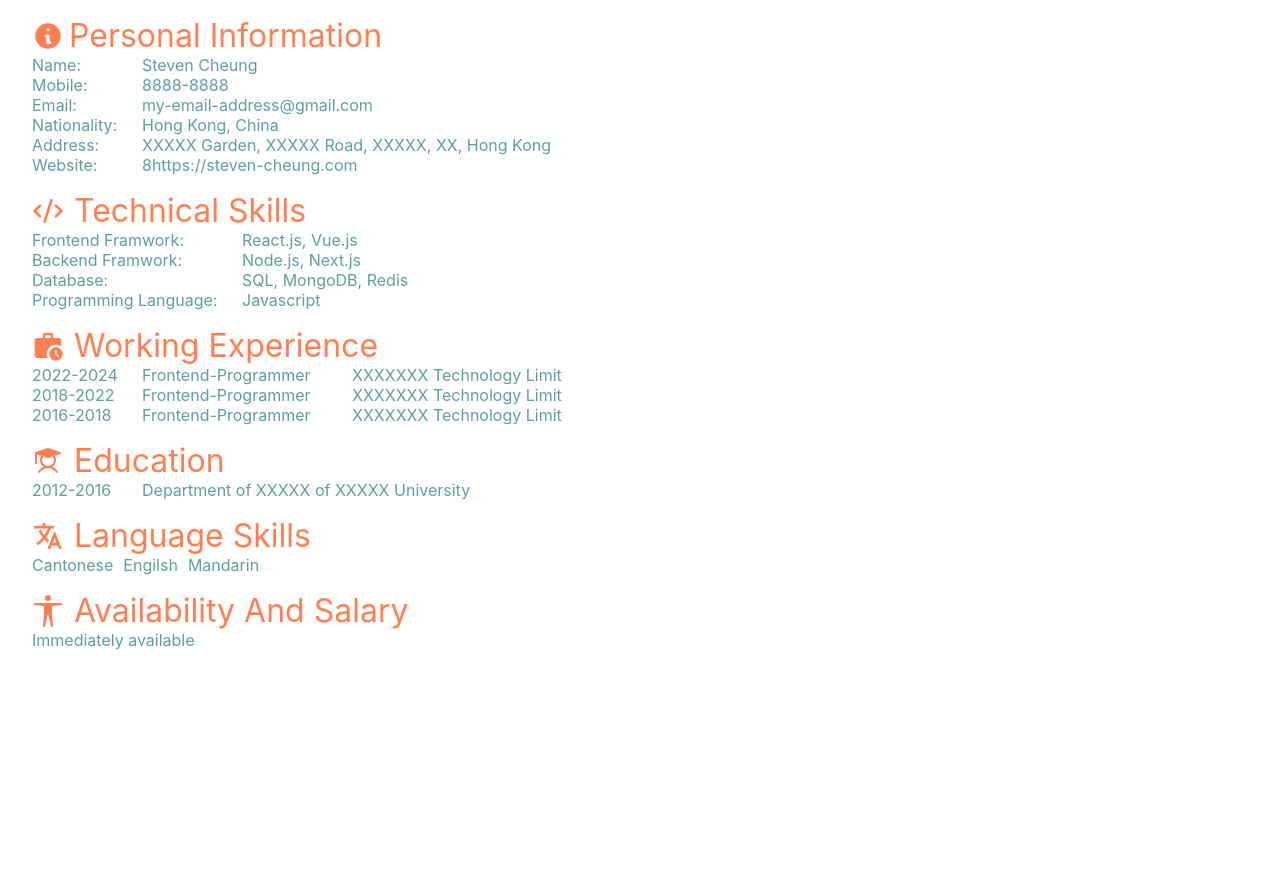
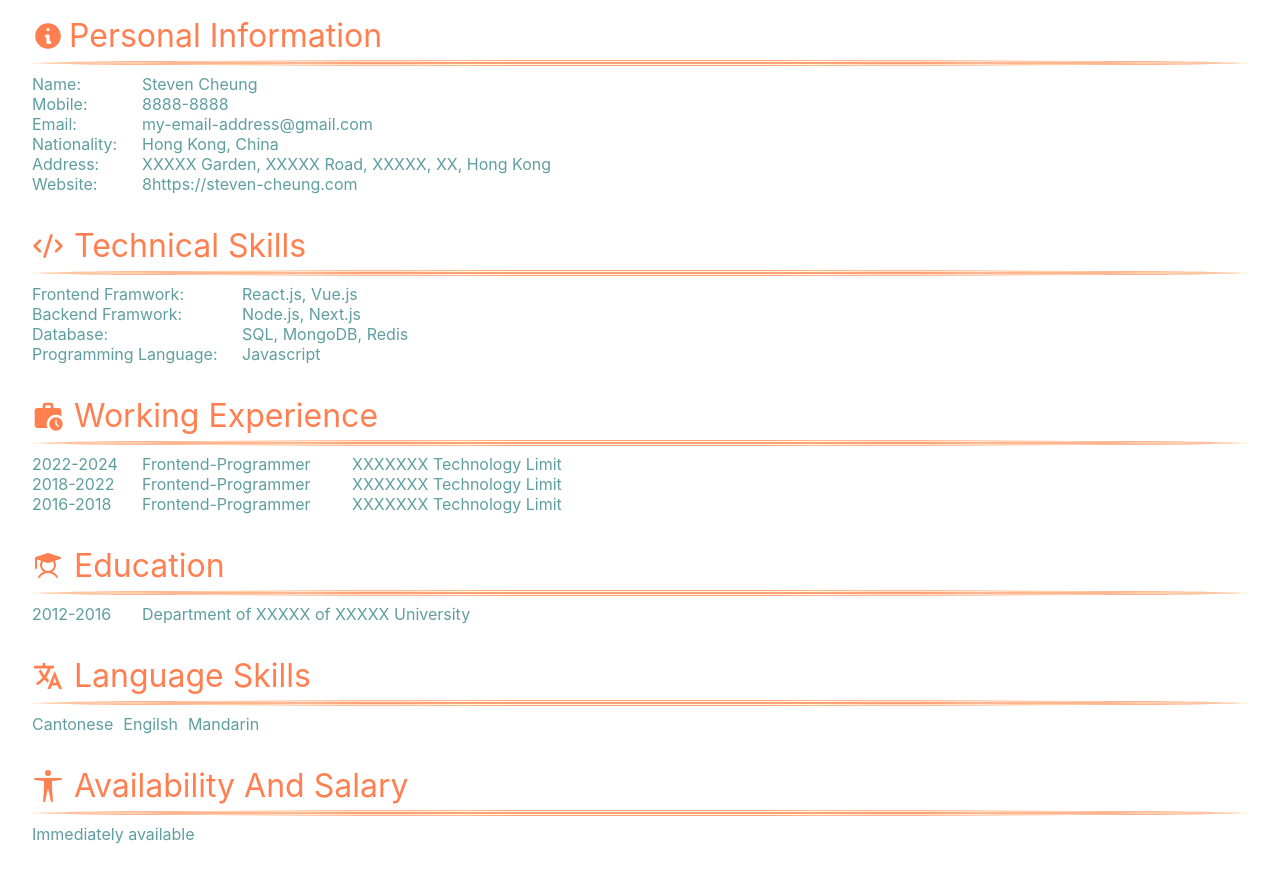
Before and after one commit to Steven-CheungSiuFung/my-resume-template, a React (Create React App) app: page / in a window 1280 px wide. Before the commit the page ends 800 px from the top, so only its background shows below. Built offline with nearby package versions, Linux system fonts and the light colour scheme.

Commit message:
create split-line component

```diff
--- a/src/components/session-container/session-container.style.css
+++ b/src/components/session-container/session-container.style.css
@@ -1,6 +1,6 @@
 .session-container {
     margin-top: 1rem;
-    margin-bottom: 1rem;
+    margin-bottom: 2rem;
     margin-left: 2rem;
     margin-right: 2rem;
 }
--- /dev/null
+++ b/src/components/split-line/split-line.component.jsx
@@ -0,0 +1,9 @@
+import './split-line.style.css';
+
+function SplitLine() {
+    return (
+        <div className='split-line'></div>
+    )
+}
+
+export default SplitLine;
--- /dev/null
+++ b/src/components/split-line/split-line.style.css
@@ -0,0 +1,9 @@
+.split-line {
+    height: 0px;
+    width: auto;
+    margin: 5px 0px 8px 0px;
+    background-color: lightyellow;
+    border-radius: 100%;
+    border-style: double;
+    border-color: lightsalmon;
+}
--- a/src/sessions/availability-and-salary/availability-and-salary.component.jsx
+++ b/src/sessions/availability-and-salary/availability-and-salary.component.jsx
@@ -3,6 +3,7 @@ import SessionContainer from "../../components/session-container/session-contain
 import SubTitle from "../../components/sub-title/sub-title.component";
 import Text from "../../components/text/text.component";
 import Spacer from "../../components/spacer/spacer.component";
+import SplitLine from "../../components/split-line/split-line.component";
 
 import { BsUniversalAccess } from "react-icons/bs";
 
@@ -12,6 +13,7 @@ function AvailabilityAndSalary() {
     return (
         <SessionContainer>
             <SubTitle><BsUniversalAccess /><Spacer />Availability And Salary</SubTitle>
+            <SplitLine />
             <Text>Immediately available</Text>
         </SessionContainer>
     )
--- a/src/sessions/education/education.component.jsx
+++ b/src/sessions/education/education.component.jsx
@@ -4,6 +4,7 @@ import LineWrapper from "../../components/line-wrapper/line-wrapper.component";
 import SubTitle from "../../components/sub-title/sub-title.component";
 import Text from "../../components/text/text.component";
 import Spacer from "../../components/spacer/spacer.component";
+import SplitLine from "../../components/split-line/split-line.component";
 
 import { PiStudentFill } from "react-icons/pi";
 
@@ -13,6 +14,7 @@ function Education() {
     return (
         <SessionContainer>
             <SubTitle><PiStudentFill /><Spacer />Education</SubTitle>
+            <SplitLine />
             <LineWrapper columns="100px 1fr"><Text>2012-2016</Text><Text>Department of XXXXX of XXXXX University</Text></LineWrapper>
         </SessionContainer>
     )
--- a/src/sessions/language-skills/language-skills.component.jsx
+++ b/src/sessions/language-skills/language-skills.component.jsx
@@ -4,6 +4,7 @@ import LineWrapper from "../../components/line-wrapper/line-wrapper.component";
 import SubTitle from "../../components/sub-title/sub-title.component";
 import Text from "../../components/text/text.component";
 import Spacer from "../../components/spacer/spacer.component";
+import SplitLine from "../../components/split-line/split-line.component";
 
 import { IoLanguageSharp } from "react-icons/io5";
 
@@ -13,6 +14,7 @@ function LanguageSkills() {
     return (
         <SessionContainer>
             <SubTitle><IoLanguageSharp /><Spacer />Language Skills</SubTitle>
+            <SplitLine />
             <LineWrapper columns="repeat(3,max-content)"><Text>Cantonese</Text><Text>Engilsh</Text><Text>Mandarin</Text></LineWrapper>
         </SessionContainer>
     )
--- a/src/sessions/personal-profile/personal-profile.component.jsx
+++ b/src/sessions/personal-profile/personal-profile.component.jsx
@@ -1,6 +1,7 @@
 import SubTitle from '../../components/sub-title/sub-title.component';
 import Text from '../../components/text/text.component';
 import Spacer from '../../components/spacer/spacer.component';
+import SplitLine from '../../components/split-line/split-line.component';
 
 import SessionContainer from '../../components/session-container/session-container.component';
 import LineWrapper from '../../components/line-wrapper/line-wrapper.component';
@@ -13,6 +14,7 @@ function PersonalProfile() {
     return (
         <SessionContainer>
             <SubTitle> <HiInformationCircle /><Spacer position="left" size="5px" />Personal Information</SubTitle>
+            <SplitLine />
             <LineWrapper><Text>Name:</Text><Text>Steven Cheung</Text></LineWrapper>
             <LineWrapper><Text>Mobile:</Text><Text>8888-8888</Text></LineWrapper>
             <LineWrapper><Text>Email:</Text><Text>my-email-address@gmail.com</Text></LineWrapper>
--- a/src/sessions/technical-skills/technical-skills.component.jsx
+++ b/src/sessions/technical-skills/technical-skills.component.jsx
@@ -1,6 +1,7 @@
 import SubTitle from "../../components/sub-title/sub-title.component";
 import Text from "../../components/text/text.component";
 import Spacer from "../../components/spacer/spacer.component";
+import SplitLine from "../../components/split-line/split-line.component";
 
 import SessionContainer from "../../components/session-container/session-container.component";
 import LineWrapper from "../../components/line-wrapper/line-wrapper.component";
@@ -13,6 +14,7 @@ function TechnicalSkills() {
     return (
         <SessionContainer>
             <SubTitle><LuCodeXml /><Spacer />Technical Skills</SubTitle>
+            <SplitLine />
             <LineWrapper columns="200px 1fr"><Text>Frontend Framwork:</Text><Text>React.js, Vue.js</Text></LineWrapper>
             <LineWrapper columns="200px 1fr"><Text>Backend Framwork:</Text><Text>Node.js, Next.js</Text></LineWrapper>
             <LineWrapper columns="200px 1fr"><Text>Database:</Text><Text>SQL, MongoDB, Redis</Text></LineWrapper>
--- a/src/sessions/working-experience/working-experience.component.jsx
+++ b/src/sessions/working-experience/working-experience.component.jsx
@@ -4,6 +4,7 @@ import LineWrapper from "../../components/line-wrapper/line-wrapper.component";
 import SubTitle from "../../components/sub-title/sub-title.component";
 import Text from "../../components/text/text.component";
 import Spacer from "../../components/spacer/spacer.component";
+import SplitLine from "../../components/split-line/split-line.component";
 
 import { MdWorkHistory } from "react-icons/md";
 
@@ -13,6 +14,7 @@ function WorkingExperience() {
     return (
         <SessionContainer>
             <SubTitle><MdWorkHistory /><Spacer />Working Experience</SubTitle>
+            <SplitLine />
             <LineWrapper columns="100px 200px 1fr"><Text>2022-2024</Text><Text>Frontend-Programmer</Text><Text>XXXXXXX Technology Limit</Text></LineWrapper>
             <LineWrapper columns="100px 200px 1fr"><Text>2018-2022</Text><Text>Frontend-Programmer</Text><Text>XXXXXXX Technology Limit</Text></LineWrapper>
             <LineWrapper columns="100px 200px 1fr"><Text>2016-2018</Text><Text>Frontend-Programmer</Text><Text>XXXXXXX Technology Limit</Text></LineWrapper>
```
